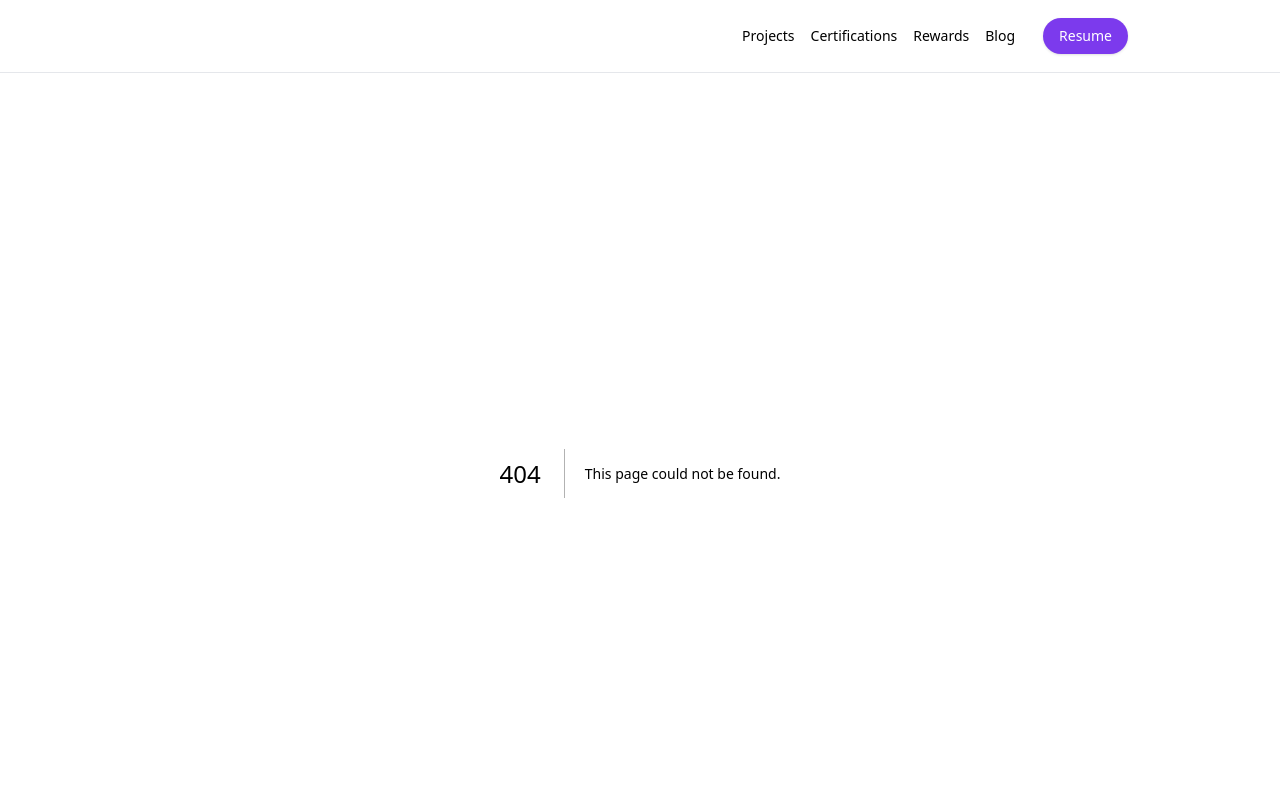
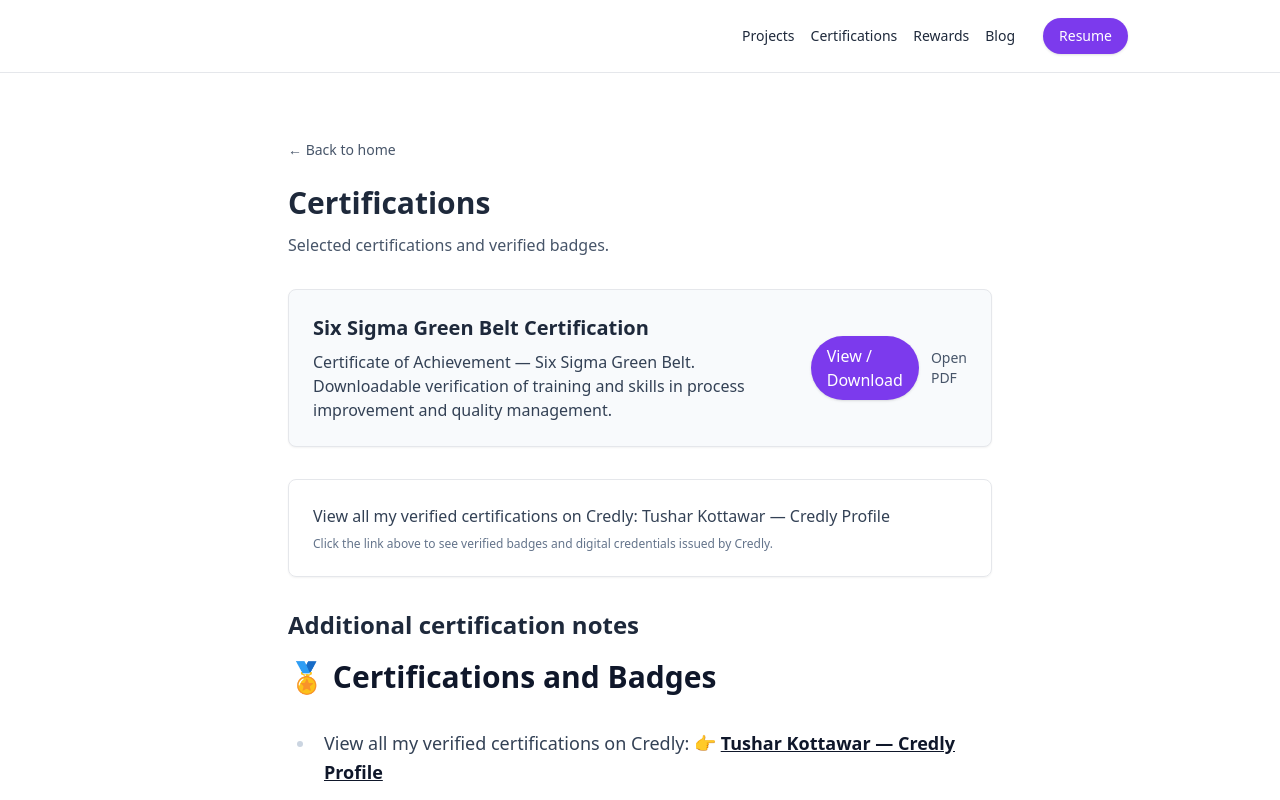
Before and after one commit to kottawartushar/tushar-web-site, a Next.js app: page /certifications in a window 1280 px wide. Before the commit this address had no page. Shown: the top 800 px of the page. Built offline with nearby package versions, Linux system fonts and the light colour scheme.

Commit message:
feat: certifications page with local PDF and Credly CTA

```diff
--- /dev/null
+++ b/app/certifications/page.jsx
@@ -0,0 +1,102 @@
+import Link from "next/link";
+import { getHTMLFromFile } from "../../lib/mdx";
+
+export const revalidate = 0;
+
+export default async function CertificationsPage() {
+  // Try to load optional markdown content (kept as fallback)
+  let mdHtml = null;
+  try {
+    const res = await getHTMLFromFile("content/certifications_and_badges.md");
+    mdHtml = res.html;
+  } catch (e) {
+    mdHtml = null;
+  }
+
+  // Local PDF path in `public/certifications/Certificate_of_Achievement_Six_Sigma_GB.pdf`
+  const localPdfPath = "/certifications/Certificate_of_Achievement_Six_Sigma_GB.pdf";
+  const localPdfTitle = "Six Sigma Green Belt Certification";
+  const localPdfShort = "Certificate of Achievement — Six Sigma Green Belt. Downloadable verification of training and skills in process improvement and quality management.";
+
+  const credlyUrl = "https://www.credly.com/users/tushar-kottawar";
+  const credlyLinkText = "Tushar Kottawar — Credly Profile";
+
+  return (
+    <section className="min-h-screen py-16 bg-white">
+      <div className="max-w-3xl mx-auto px-6 md:px-8">
+        <div className="mb-6">
+          <Link href="/" className="text-sm text-slate-600 hover:underline">← Back to home</Link>
+        </div>
+
+        <h1 className="text-3xl font-heading font-bold mb-3">Certifications</h1>
+        <p className="text-slate-600 mb-8">Selected certifications and verified badges.</p>
+
+        {/* Local PDF card */}
+        <div className="border rounded-lg p-6 mb-8 shadow-sm bg-slate-50">
+          <div className="flex flex-col md:flex-row md:items-center md:justify-between gap-4">
+            <div>
+              <h2 className="text-xl font-semibold">{localPdfTitle}</h2>
+              <p className="mt-2 text-slate-700">{localPdfShort}</p>
+            </div>
+
+            <div className="flex gap-3 items-center">
+              <a
+                href={localPdfPath}
+                target="_blank"
+                rel="noopener noreferrer"
+                download
+                className="inline-flex items-center gap-2 px-4 py-2 rounded-full bg-accent text-white font-medium shadow hover:opacity-95"
+                aria-label={`Open or download ${localPdfTitle}`}
+              >
+                View / Download
+              </a>
+
+              <a
+                href={localPdfPath}
+                target="_blank"
+                rel="noopener noreferrer"
+                className="text-sm text-slate-600 hover:underline"
+                aria-label={`Open ${localPdfTitle} in new tab`}
+              >
+                Open PDF
+              </a>
+            </div>
+          </div>
+        </div>
+
+        {/* Credly CTA */}
+        <div className="border rounded-lg p-6 mb-8 shadow-sm">
+          <p className="text-slate-700">
+            View all my verified certifications on Credly:&nbsp;
+            <a
+              href={credlyUrl}
+              target="_blank"
+              rel="noopener noreferrer"
+              className="font-medium text-primary-600 hover:underline"
+            >
+              {credlyLinkText}
+            </a>
+          </p>
+          <p className="text-xs text-slate-500 mt-2">
+            Click the link above to see verified badges and digital credentials issued by Credly.
+          </p>
+        </div>
+
+        {/* Optional: render markdown content from content/certifications_and_badges.md */}
+        {mdHtml ? (
+          <>
+            <h2 className="text-2xl font-semibold mt-6 mb-4">Additional certification notes</h2>
+            <div
+              className="prose prose-lg prose-slate max-w-none leading-relaxed
+                         prose-headings:font-heading prose-headings:font-semibold
+                         prose-li:my-1 prose-p:my-2 prose-img:rounded-lg"
+              dangerouslySetInnerHTML={{ __html: mdHtml }}
+            />
+          </>
+        ) : (
+          <div className="text-slate-600 mt-6">No additional certifications content found at <code>content/certifications_and_badges.md</code>.</div>
+        )}
+      </div>
+    </section>
+  );
+}
```
